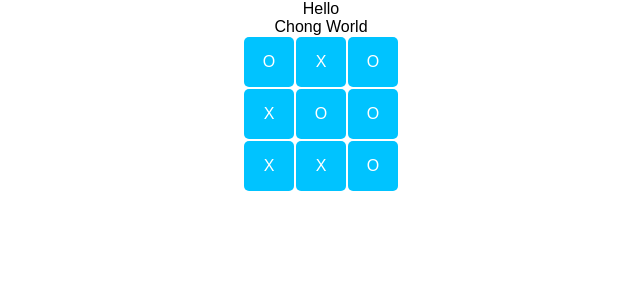
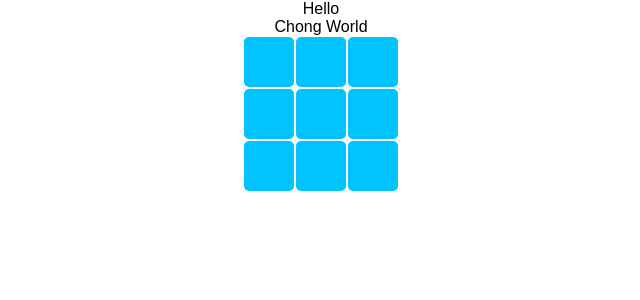
Before and after one commit to CodeAcademyBKK2017/react-intro, a React (Create React App) app: page / in a window 1280 px wide. Shown: the top 300 px of the page, without its empty margins (319-959 px from the left). Built offline with nearby package versions, Linux system fonts and the light colour scheme.

Commit message:
make tictactoe can paste O, X

```diff
--- a/src/App.js
+++ b/src/App.js
@@ -1,32 +1,15 @@
 import React, { Component } from 'react';
-import uuid from 'uuid';
 import './App.css';
 
 import Hello from './components/Hello/Hello.component';
 import Box from './components/Box/Box.component';
 
 class App extends Component {
-
-	rowDataArray = [
-		{
-			rowId: uuid(),
-			data: ["O", "X", "O"]
-		},
-		{
-			rowId: uuid(),
-			data: ["X", "O", "O"]
-		},
-		{
-			rowId: uuid(),
-			data: ["X", "X", "O"]
-		}
-	];
-
 	render() {
 		return (
 			<div className="App">
 				<Hello name="Chong" test={{test:123}}/>
-				<Box rowData={this.rowDataArray} />
+				<Box />
 			</div>
 		);
 	}
--- a/src/components/Box/Box.component.js
+++ b/src/components/Box/Box.component.js
@@ -1,21 +1,95 @@
 import React, { Component } from 'react';
 import Row from '../Row/Row.component';
-import PropTypes from 'prop-types';
+import uuid from 'uuid';
 
 class Box extends Component {
-	cellClickHandler = (text) => () => {
-		console.log('new cell clicked', text);
-		return text;
+
+	state = {
+		turn: 1,
+		rowDataArray: [
+			{
+				rowId: uuid(),
+				cellDataArray: [
+					{
+						cellId: uuid(),
+						data: ""
+					},
+					{
+						cellId: uuid(),
+						data: ""
+					},
+					{
+						cellId: uuid(),
+						data: ""
+					}
+				]
+			},
+			{
+				rowId: uuid(),
+				cellDataArray: [
+					{
+						cellId: uuid(),
+						data: ""
+					},
+					{
+						cellId: uuid(),
+						data: ""
+					},
+					{
+						cellId: uuid(),
+						data: ""
+					}
+				]
+			},
+			{
+				rowId: uuid(),
+				cellDataArray: [
+					{
+						cellId: uuid(),
+						data: ""
+					},
+					{
+						cellId: uuid(),
+						data: ""
+					},
+					{
+						cellId: uuid(),
+						data: ""
+					}
+				]
+			}
+		]
+	}
+
+	cellClickHandler = (cellId) => () => {
+		if(this.state.turn > 9) {
+			console.log('GAME END : can not play anymore');
+		}
+		else {
+			const newState = this.state;
+
+			for(let i = 0 ; i < newState.rowDataArray.length ; i++) {
+				const rowData = newState.rowDataArray[i];
+				const targetCell = rowData.cellDataArray.find((element) => {
+					return element.cellId === cellId && element.data === "";
+				});
+
+				if(targetCell) {
+					targetCell.data = (this.state.turn % 2 === 0) ? "O" : "X";
+					newState.turn++;
+					this.setState(newState);
+					break;
+				}
+			}
+		}
 	};
 
 	mapRowWithKey = (element) => {
-		return <Row key={element.rowId} cellData={element.data} cellClickHandler={this.cellClickHandler}/>
+		return <Row key={element.rowId} cellDataArray={element.cellDataArray} cellClickHandler={this.cellClickHandler}/>
 	}
 
 	render() {
-		const {rowData} = this.props;
-		const rowCompArray = rowData.map(this.mapRowWithKey);
-
+		const rowCompArray = this.state.rowDataArray.map(this.mapRowWithKey);
 		return (
 			<div>
 				{rowCompArray}
@@ -24,16 +98,4 @@ class Box extends Component {
 	}
 }
 
-Box.propTypes = {
-	rowData: PropTypes.array.isRequired
-};
-
-Box.defaultProps = {
-	rowData: [
-		['O', 'O', 'O'],
-		['O', 'O', 'O'],
-		['O', 'O', 'O']
-	]
-};
-
 export default Box;
--- a/src/components/Cell/Cell.component.js
+++ b/src/components/Cell/Cell.component.js
@@ -5,23 +5,25 @@ import noop from 'lodash/noop';
 
 class Cell extends Component {
 	render() {
-		const {cellClickHandler, text} = this.props;
+		const {cellClickHandler, data, cellId} = this.props;
 
 		return (
-			<div className="Cell" onClick={cellClickHandler(text)}>
-				{this.props.text}
+			<div className="Cell" onClick={cellClickHandler(cellId)}>
+				{data}
 			</div>
 		);
 	}
 }
 
 Cell.propTypes = {
-	text: PropTypes.oneOf(['O', 'X']).isRequired,
+	cellId: PropTypes.string.isRequired,
+	data: PropTypes.oneOf(['O', 'X', '']).isRequired,
 	cellClickHandler: PropTypes.func.isRequired
 };
 
 Cell.defaultProps = {
-	text: 'O',
+	cellId: "0",
+	data: '',
 	cellClickHandler: noop
 };
 
--- a/src/components/Cell/Cell.style.css
+++ b/src/components/Cell/Cell.style.css
@@ -10,4 +10,6 @@
   border-radius: 5px;
   text-align: center;
   line-height: 50px;
+
+  vertical-align: top;
 }
--- a/src/components/Row/Row.component.js
+++ b/src/components/Row/Row.component.js
@@ -4,26 +4,44 @@ import PropTypes from 'prop-types';
 import noop from 'lodash/noop';
 
 class Row extends Component {
+
+	mapCellWithKey = (element) => {
+		const {cellClickHandler} = this.props;
+		return <Cell key={element.cellId} cellId={element.cellId} data={element.data} cellClickHandler={cellClickHandler}/>
+	}
+
 	render() {
-		const {cellData, cellClickHandler} = this.props;
+		const {cellDataArray} = this.props;
+		const cellCompArray = cellDataArray.map(this.mapCellWithKey);
 
 		return (
 			<div>
-				<Cell text={cellData[0]} cellClickHandler={cellClickHandler}/>
-				<Cell text={cellData[1]} cellClickHandler={cellClickHandler}/>
-				<Cell text={cellData[2]} cellClickHandler={cellClickHandler}/>
+				{cellCompArray}
 			</div>
 		);
 	}
 }
 
 Row.propTypes = {
-	cellData: PropTypes.array.isRequired,
+	cellDataArray: PropTypes.array.isRequired,
 	cellClickHandler: PropTypes.func.isRequired
 };
 
 Row.defaultProps = {
-	cellData: ['O', 'O', 'O'],
+	cellDataArray: [
+		{
+			cellId: "0",
+			data: ""
+		},
+		{
+			cellId: "1",
+			data: ""
+		},
+		{
+			cellId: "2",
+			data: ""
+		}
+	],
 	cellClickHandler: noop
 };
 
```
Also changed, not shown: 1 other file (tests, documents, lock files or other folders).
